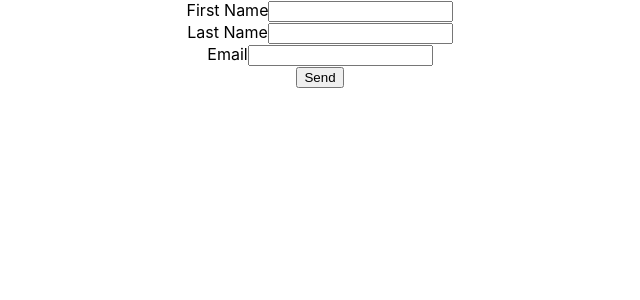
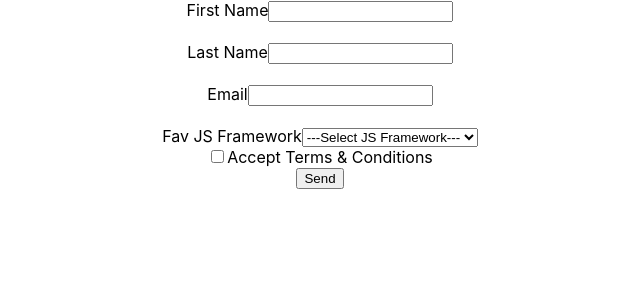
Before and after one commit to kevyyar/formik-forms, a React (Create React App) app: page / in a window 1280 px wide. Shown: the top 300 px of the page, without its empty margins (320-960 px from the left). Built offline with nearby package versions, Linux system fonts and the light colour scheme.

Commit message:
create checkbox component, select component

```diff
--- a/package.json
+++ b/package.json
@@ -6,6 +6,7 @@
     "@testing-library/jest-dom": "^5.16.2",
     "@testing-library/react": "^12.1.4",
     "@testing-library/user-event": "^13.5.0",
+    "formik": "^2.2.9",
     "react": "^17.0.2",
     "react-dom": "^17.0.2",
     "react-scripts": "5.0.0",
--- a/src/App.js
+++ b/src/App.js
@@ -1,4 +1,3 @@
-import logo from "./logo.svg";
 import "./App.css";
 import FormikComponent from "./formikComponent";
 
--- /dev/null
+++ b/src/components/Checkbox/index.js
@@ -0,0 +1,18 @@
+import React from 'react';
+import { useField } from 'formik';
+
+const CheckBox = ({ children, ...props }) => {
+    const [field, meta] = useField({ ...props, type: 'checkbox' });
+
+    return (
+        <div>
+            <label>
+                <input type="checkbox" {...field} {...props} />
+                {children}
+            </label>
+            {meta.touched && meta.error ? <div>{meta.error}</div> : null}
+        </div>
+    );
+}
+
+export default CheckBox;
--- /dev/null
+++ b/src/components/Select/index.js
@@ -0,0 +1,15 @@
+import { useField } from "formik";
+
+const Select = ({ label, ...props }) => {
+    const [field, meta] = useField(props);
+
+    return (
+        <div>
+            <label>{label}</label>
+            <select {...field} {...props} />
+            {meta.touched && meta.error ? <div>{meta.error}</div> : null}
+        </div>
+    );
+}
+
+export default Select;
--- /dev/null
+++ b/src/components/TextInput/index.js
@@ -0,0 +1,16 @@
+import React from 'react';
+import { useField } from 'formik';
+
+const TextInput = ({ label, ...props }) => {
+    const [field, meta] = useField(props);
+
+    return (
+        <div>
+            <label>{label}</label>
+            <input {...field} />
+            {meta.touched && meta.error ? <div>{meta.error}</div> : null}
+        </div>
+    );
+}
+
+export default TextInput;
--- a/src/formikComponent.js
+++ b/src/formikComponent.js
@@ -1,4 +1,7 @@
 import { Formik, Form, Field, ErrorMessage } from "formik";
+import CheckBox from "./components/Checkbox";
+import TextInput from './components/TextInput';
+import Select from './components/Select';
 
 // validate form
 const validate = (values) => {
@@ -24,7 +27,12 @@ const validate = (values) => {
     errors.email = "Required";
   } else if (!/^[A-Z0-9._%+-]+@[A-Z0-9.-]+\.[A-Z]{2,4}$/i.test(values.email)) {
     errors.email = "Invalid email address";
+  } else if (!values.accept) {
+    errors.accept = "You must accept the terms and conditions";
+  } else if (!values.select) {
+    errors.select = "You must select a value";
   }
+
 
   return errors;
 };
@@ -36,23 +44,28 @@ function FormikComponent() {
         firstName: "",
         lastName: "",
         email: "",
+        accept: false,
+        select: "",
       }}
       validate={validate}
       onSubmit={(values) => console.log(values)}
     >
       <Form>
-        <label>First Name</label>
-        <Field type="text" name="firstName" />
-        <ErrorMessage name="firstName" />
+        <TextInput name="firstName" label="First Name" />
         <br />
-        <label>Last Name</label>
-        <Field type="text" name="lastName" />
-        <ErrorMessage name="lastName" />
+        <TextInput name="lastName" label="Last Name" />
         <br />
-        <label>Email</label>
-        <Field type="email" name="email" />
-        <ErrorMessage name="email" />
+        <TextInput name="email" label="Email" />
         <br />
+        <Select name="select" label="Fav JS Framework">
+          <option value="">---Select JS Framework---</option>
+          <option value="react">React</option>
+          <option value="angular">Angular</option>
+          <option value="vue">VueJS</option>
+        </Select>
+        <CheckBox name="accept">
+          Accept Terms & Conditions
+        </CheckBox>
         <button type="submit">Send</button>
       </Form>
     </Formik>
```
Also changed, not shown: 1 other file (tests, documents, lock files or other folders).
